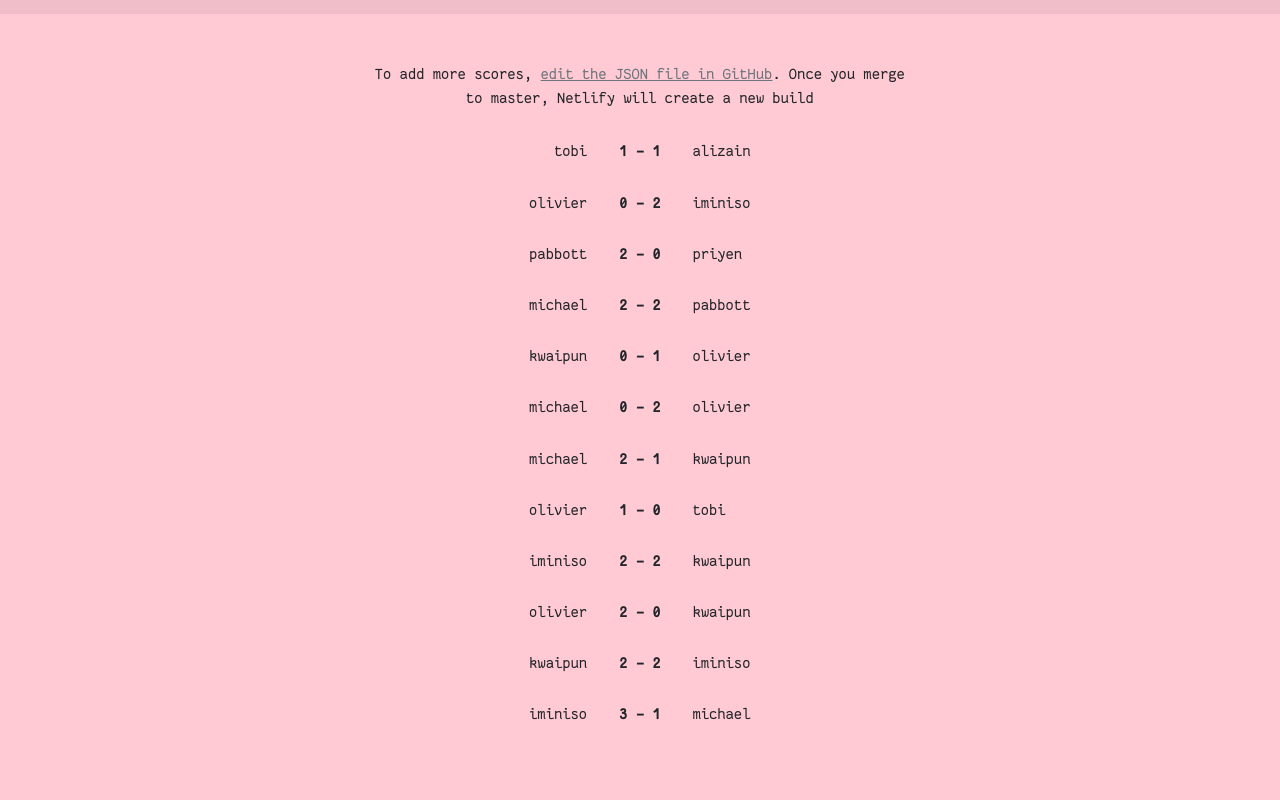
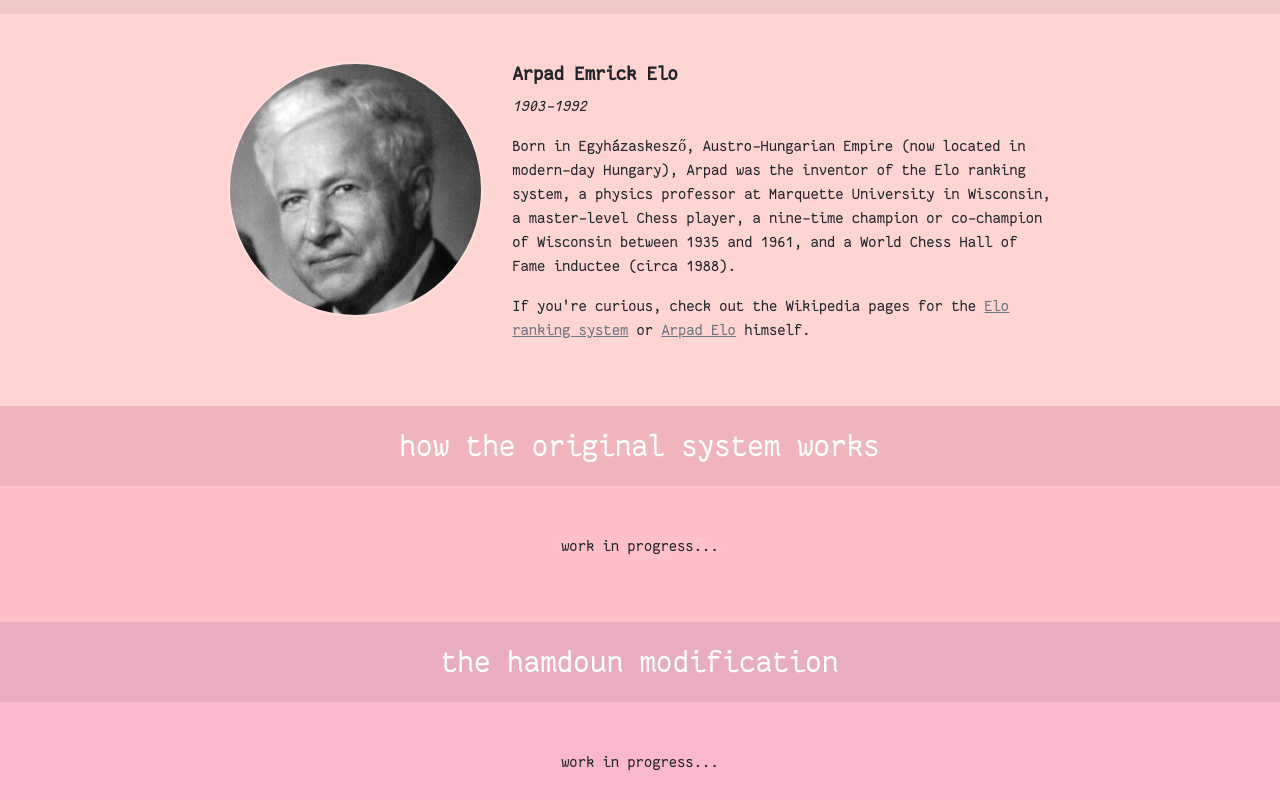
Before and after one commit to mjparrott/elo, a React (Create React App) app: page / in a window 1280 px wide. Shown: the part 1320-2120 px from the top of the page. Built offline with nearby package versions, Linux system fonts and the light colour scheme.

Commit message:
Add more content

```diff
--- a/src/App.js
+++ b/src/App.js
@@ -1,4 +1,5 @@
 import React, { Component } from 'react';
+import arpad from './arpadelo.jpg'
 
 function RankingList({ list }) {
   return (
@@ -41,6 +42,18 @@ function ScoresList({ list }) {
   )
 }
 
+function ExternalLink({ href, children }) {
+  return (
+    <a rel="noopener noreferrer" target="_blank" href={href}>{children}</a>
+  )
+}
+
+class ExplorableEloExplanation extends Component {
+  render() {
+    return []
+  }
+}
+
 class App extends Component {
   constructor(props) {
     super(props)
@@ -56,6 +69,8 @@ class App extends Component {
     })
   }
   render() {
+    // color scheme for sections
+    // https://coolors.co/ffe3d1-ffd4d1-ffc1c7-f9b8cc-ffc6e8
     const { configs } = this.props
     const currConf = configs[this.state.currConfKey]
     return (
@@ -64,16 +79,45 @@ class App extends Component {
           <h1 className="">PagerDuty's<br/><span>FIFA 18</span><br/>Elo Board</h1>
         </header>
         <main>
-          <section className="pb-5" style={{ backgroundColor: "#ffe5d9" }}>
+          <section className="pb-5" style={{ backgroundColor: "#ffe3d1" }}>
             <h2 className="text-center py-4 mb-5 subtitle">ranking</h2>
             <RankingList list={currConf['ranking']} />
           </section>
-          <section className="pb-5" style={{ backgroundColor: "#ffcad4" }}>
+          <section className="pb-5" style={{ backgroundColor: "#ffd4d1" }}>
+            <h2 className="text-center py-4 mb-5 subtitle">about the inventor and namesake</h2>
+            <div className="container">
+              <div className="row justify-content-center">
+                <div className="col-md-3">
+                  <img className="w-100 rounded-circle border-translucent" src={arpad} />
+                </div>
+                <div className="col-md-6">
+                  <h5><strong>Arpad Emrick Elo</strong></h5>
+                  <p><em>1903-1992</em></p>
+                  <p>Born in Egyházaskesző, Austro-Hungarian Empire (now located in modern-day Hungary), Arpad was the inventor of the Elo ranking system, a physics professor at Marquette University in Wisconsin, a master-level Chess player, a nine-time champion or co-champion of Wisconsin between 1935 and 1961, and a World Chess Hall of Fame inductee (circa 1988).</p>
+                  <p>If you're curious, check out the Wikipedia pages for the <ExternalLink href="https://en.wikipedia.org/wiki/Elo_rating_system">Elo ranking system</ExternalLink> or <ExternalLink href="https://en.wikipedia.org/wiki/Arpad_Elo">Arpad Elo</ExternalLink> himself.</p>
+                </div>
+              </div>
+            </div>
+          </section>
+          <section className="pb-5" style={{ backgroundColor: "#ffc1c7" }}>
+            <h2 className="text-center py-4 mb-5 subtitle">how the original system works</h2>
+            <ExplorableEloExplanation />
+            <div className="container text-center">
+              <p>work in progress...</p>
+            </div>
+          </section>
+          <section className="pb-5" style={{ backgroundColor: "#f9b8cc" }}>
+            <h2 className="text-center py-4 mb-5 subtitle">the hamdoun modification</h2>
+            <div className="container text-center">
+              <p>work in progress...</p>
+            </div>
+          </section>
+          <section className="pb-5" style={{ backgroundColor: "#ffc6e8" }}>
             <h2 className="text-center py-4 mb-5 subtitle">scores</h2>
             <div className="container">
               <div className="row justify-content-center">
-                <div className="col-md-6 text-center">
-                  <p>To add more scores, <a rel="noopener noreferrer" target="_blank" href="https://github.com/PagerDuty/elo/edit/master/src/scores.json">edit the JSON file in GitHub</a>. Once you merge to master, Netlify will create a new build</p>
+                <div className="col-md-6 col-lg-5 text-center">
+                  <p>To add more scores, <ExternalLink href="https://github.com/PagerDuty/elo/edit/master/src/scores.json">edit the JSON file in GitHub</ExternalLink>. Merging your changes to master will automatically publish a new build (with Netlify).</p>
                 </div>
               </div>
             </div>
--- a/src/index.scss
+++ b/src/index.scss
@@ -46,3 +46,7 @@ header h1 {
 section {
   font-family: "fantasque_sans_monoregular";
 }
+
+.border-translucent {
+  border: 2px solid rgba(255, 255, 255, 0.24);
+}
```
Also changed, not shown: src/arpadelo.jpg (added).
